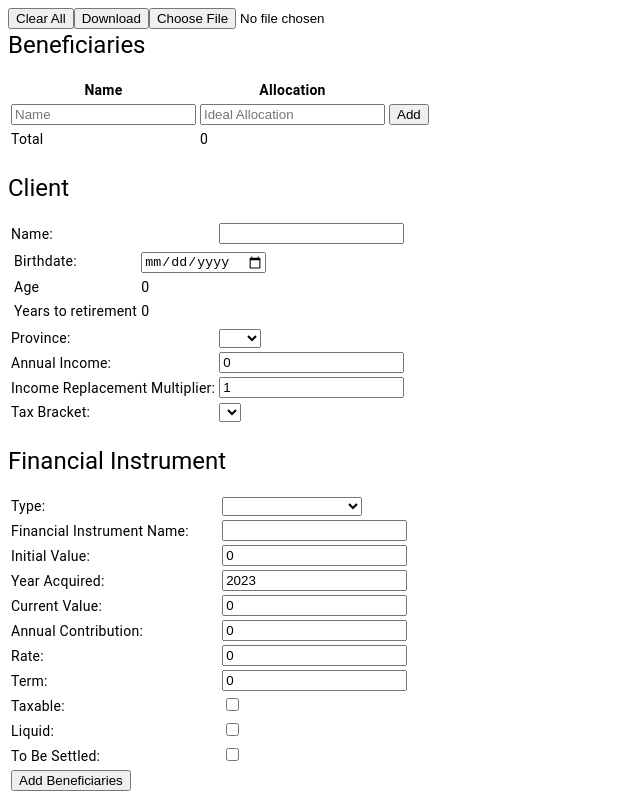
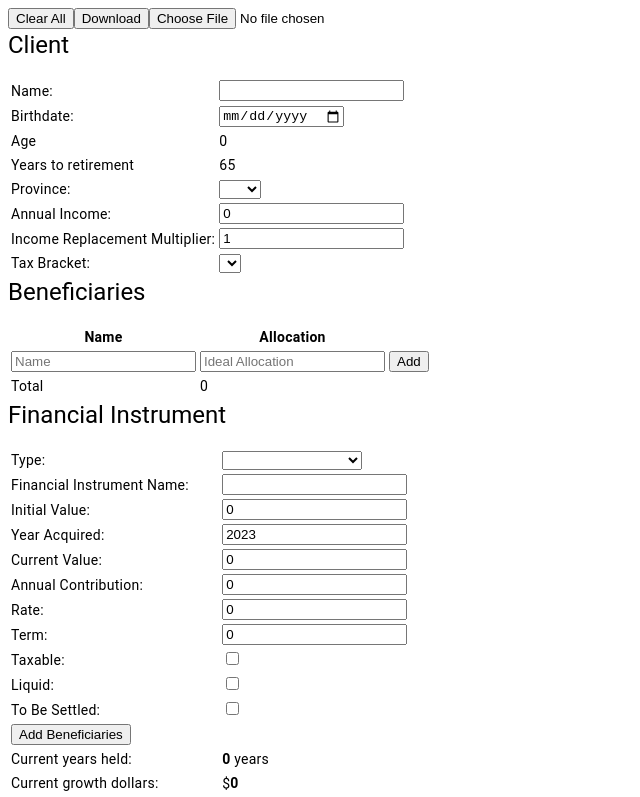
Before and after one commit to ynvtlmr/dynamic-needs-analysis, an Angular app: page / in a window 1280 px wide. Shown: the top 797 px of the page, without its empty margins (0-640 px from the left). Built offline with nearby package versions, Linux system fonts and the light colour scheme.

Commit message:
fold birthdate into client as a model

```diff
--- a/src/app/app.component.html
+++ b/src/app/app.component.html
@@ -3,11 +3,12 @@
 <button (click)="downloadLocalStorageAsFile()">Download</button>
 <input type="file" (change)="loadLocalStorageFromFile($event)" />
 <br />
+
+<h1>Client</h1>
+<app-client></app-client>
+
 <h1>Beneficiaries</h1>
 <app-beneficiary></app-beneficiary>
-<br />
-<h1>Client</h1>
-<app-client></app-client>
-<br />
+
 <h1>Financial Instrument</h1>
 <app-financial-instrument></app-financial-instrument>
--- a/src/app/app.component.ts
+++ b/src/app/app.component.ts
@@ -1,7 +1,6 @@
 import { Component } from '@angular/core';
 import { CommonModule } from '@angular/common';
 import { RouterOutlet } from '@angular/router';
-import { BirthdateComponent } from './birthdate/birthdate.component';
 import { ClientComponent } from './client/client.component';
 import { FinancialInstrumentComponent } from './financial-instrument/financial-instrument.component';
 import { BeneficiaryComponent } from './beneficiary/beneficiary.component';
@@ -13,7 +12,6 @@ import { LocalStorageService } from './services/local-storage.service';
   imports: [
     CommonModule,
     RouterOutlet,
-    BirthdateComponent,
     ClientComponent,
     FinancialInstrumentComponent,
     BeneficiaryComponent,
--- a/src/app/beneficiary/beneficiary.component.html
+++ b/src/app/beneficiary/beneficiary.component.html
@@ -30,10 +30,7 @@
       <td>
         <button
           (click)="
-            addBeneficiary(
-              nameInput.value,
-              allocationInput.valueAsNumber
-            )
+            addBeneficiary(nameInput.value, allocationInput.valueAsNumber)
           "
         >
           Add
--- a/src/app/beneficiary/beneficiary.component.ts
+++ b/src/app/beneficiary/beneficiary.component.ts
@@ -27,10 +27,7 @@ export class BeneficiaryComponent {
     );
   }
 
-  addBeneficiary(
-    name: string,
-    allocation: number,
-  ): void {
+  addBeneficiary(name: string, allocation: number): void {
     this.beneficiaries.push({ name, allocation });
     this.updateStorage();
   }
--- a/src/app/birthdate/birthdate.component.html
+++ /dev/null
@@ -1,12 +0,0 @@
-<tr>
-  <td><label for="birthdate">Birthdate:</label></td>
-  <td><input type="date" id="birthdate" [(ngModel)]="birthdate" /></td>
-</tr>
-<tr>
-  <td>Age</td>
-  <td>{{ age }}</td>
-</tr>
-<tr>
-  <td>Years to retirement</td>
-  <td>{{ yearsToRetirement }}</td>
-</tr>
--- a/src/app/birthdate/birthdate.component.ts
+++ /dev/null
@@ -1,66 +0,0 @@
-import { Component, Input, OnInit } from '@angular/core';
-import { FormsModule } from '@angular/forms';
-
-@Component({
-  selector: 'app-birthdate',
-  templateUrl: './birthdate.component.html',
-  standalone: true,
-  imports: [FormsModule],
-})
-export class BirthdateComponent implements OnInit {
-  private _birthdate: Date | null = null;
-  age: number = 0;
-  yearsToRetirement: number = 0;
-
-  ngOnInit(): void {
-    // Load the birthdate from localStorage when the component initializes
-    const storedBirthdate = localStorage.getItem('birthdate');
-    if (storedBirthdate) {
-      this.birthdate = storedBirthdate;
-    }
-  }
-
-  @Input()
-  set birthdate(value: string | null) {
-    if (value) {
-      const newDate = new Date(value);
-      if (!isNaN(newDate.getTime())) {
-        this._birthdate = newDate;
-        this.calculateAgeAndRetirement();
-        // Save the valid birthdate to localStorage
-        localStorage.setItem('birthdate', value);
-      }
-    } else {
-      this._birthdate = null;
-      this.age = 0;
-      this.yearsToRetirement = 0;
-      // Clear the birthdate from localStorage
-      localStorage.removeItem('birthdate');
-    }
-  }
-
-  get birthdate(): string | null {
-    return this._birthdate
-      ? this._birthdate.toISOString().substring(0, 10)
-      : null;
-  }
-
-  private calculateAgeAndRetirement(): void {
-    if (!this._birthdate) {
-      return;
-    }
-
-    const today: Date = new Date();
-    this.age = today.getFullYear() - this._birthdate.getFullYear();
-
-    if (
-      today.getMonth() < this._birthdate.getMonth() ||
-      (today.getMonth() === this._birthdate.getMonth() &&
-        today.getDate() < this._birthdate.getDate())
-    ) {
-      this.age--;
-    }
-
-    this.yearsToRetirement = 65 - this.age;
-  }
-}
--- /dev/null
+++ b/src/app/client/birthdate.model.ts
@@ -0,0 +1,45 @@
+export class Birthdate {
+  private _birthdate: Date | null = null;
+
+  constructor(initialBirthdate: string | null) {
+    this.birthdate = initialBirthdate;
+  }
+
+  get birthdate(): string | null {
+    return this._birthdate
+      ? this._birthdate.toISOString().substring(0, 10)
+      : null;
+  }
+
+  set birthdate(value: string | null) {
+    if (value) {
+      const newDate = new Date(value);
+      if (!isNaN(newDate.getTime())) {
+        this._birthdate = newDate;
+      } else {
+        this._birthdate = null;
+      }
+    } else {
+      this._birthdate = null;
+    }
+  }
+
+  get age(): number {
+    if (!this._birthdate) return 0;
+    const today: Date = new Date();
+    let age = today.getFullYear() - this._birthdate.getFullYear();
+
+    if (
+      today.getMonth() < this._birthdate.getMonth() ||
+      (today.getMonth() === this._birthdate.getMonth() &&
+        today.getDate() < this._birthdate.getDate())
+    ) {
+      age--;
+    }
+    return age;
+  }
+
+  get yearsToRetirement(): number {
+    return Math.max(65 - this.age, 0);
+  }
+}
--- a/src/app/client/client.component.html
+++ b/src/app/client/client.component.html
@@ -15,9 +15,23 @@
 
     <!-- Birthdate Component Integration -->
     <tr>
-      <td colspan="2">
-        <app-birthdate></app-birthdate>
+      <td><label for="birthdate">Birthdate:</label></td>
+      <td>
+        <input
+          type="date"
+          id="birthdate"
+          [(ngModel)]="birthdateModel.birthdate"
+          (ngModelChange)="updateBirthdate(birthdateModel.birthdate)"
+        />
       </td>
+    </tr>
+    <tr>
+      <td>Age</td>
+      <td>{{ birthdateModel.age }}</td>
+    </tr>
+    <tr>
+      <td>Years to retirement</td>
+      <td>{{ birthdateModel.yearsToRetirement }}</td>
     </tr>
 
     <tr>
--- a/src/app/client/client.component.ts
+++ b/src/app/client/client.component.ts
@@ -1,6 +1,6 @@
 import { Component, OnInit } from '@angular/core';
 import { FormsModule } from '@angular/forms';
-import { BirthdateComponent } from '../birthdate/birthdate.component';
+import { Birthdate } from './birthdate.model';
 import { CANADA_PROVINCES } from '../constants/canada-provinces.constant';
 import { NgForOf } from '@angular/common';
 import { TAX_BRACKETS, Bracket } from '../constants/tax.constant';
@@ -9,11 +9,12 @@ import { TAX_BRACKETS, Bracket } from '../constants/tax.constant';
   selector: 'app-client',
   templateUrl: './client.component.html',
   standalone: true,
-  imports: [FormsModule, BirthdateComponent, NgForOf],
+  imports: [FormsModule, NgForOf],
 })
 export class ClientComponent implements OnInit {
   taxBrackets: Bracket[] = [];
   selectedBracket: Bracket | undefined;
+  birthdateModel: Birthdate = new Birthdate(localStorage.getItem('birthdate'));
 
   ngOnInit(): void {
     // if they exist, load the variables `name, province, annualIncome, incomeReplacementMultiplier` from local storage.
@@ -73,4 +74,11 @@ export class ClientComponent implements OnInit {
       JSON.stringify(this.selectedBracket),
     );
   }
+
+  updateBirthdate(newBirthdate: string | null): void {
+    this.birthdateModel.birthdate = newBirthdate;
+    if (typeof newBirthdate === 'string') {
+      localStorage.setItem('birthdate', newBirthdate);
+    }
+  }
 }
```
Also changed, not shown: src/app/financial-instrument/financial-instrument.component.html (+76 -21 lines), 1 other file (tests, documents, lock files or other folders).
